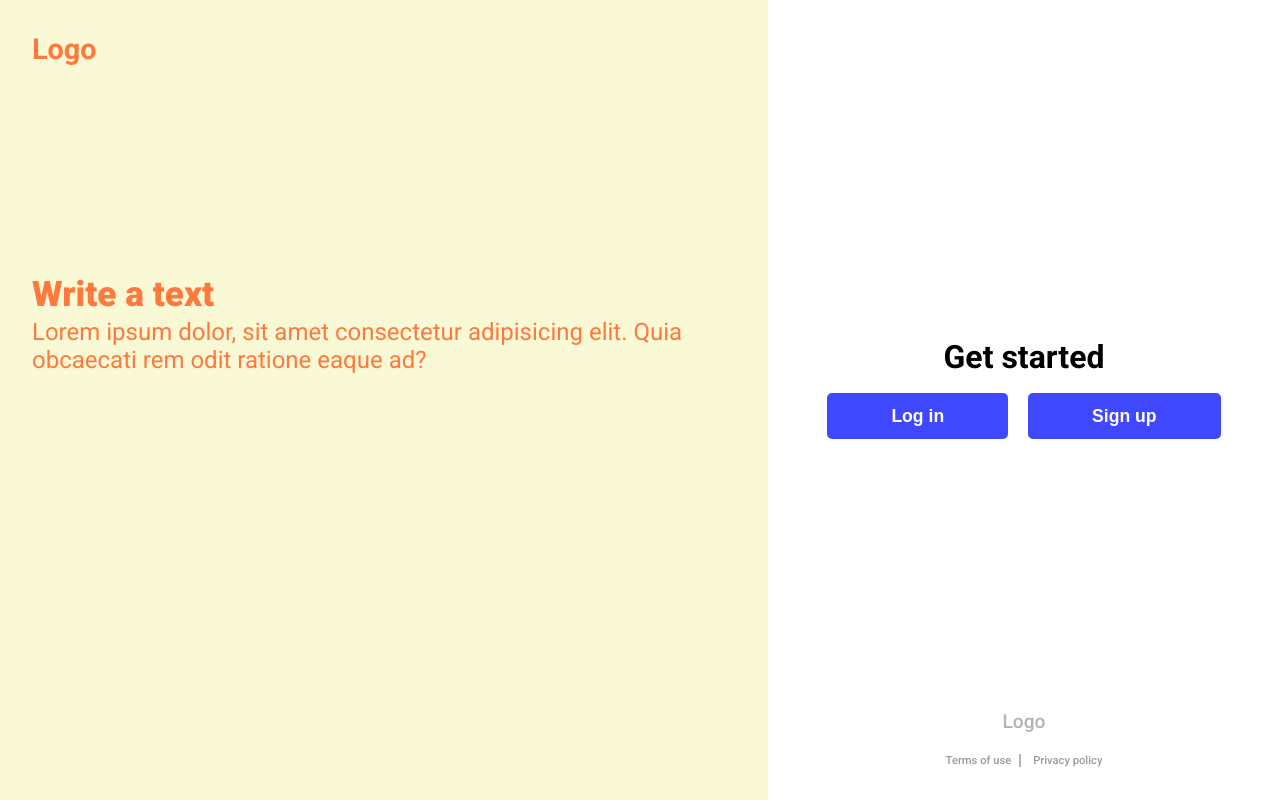
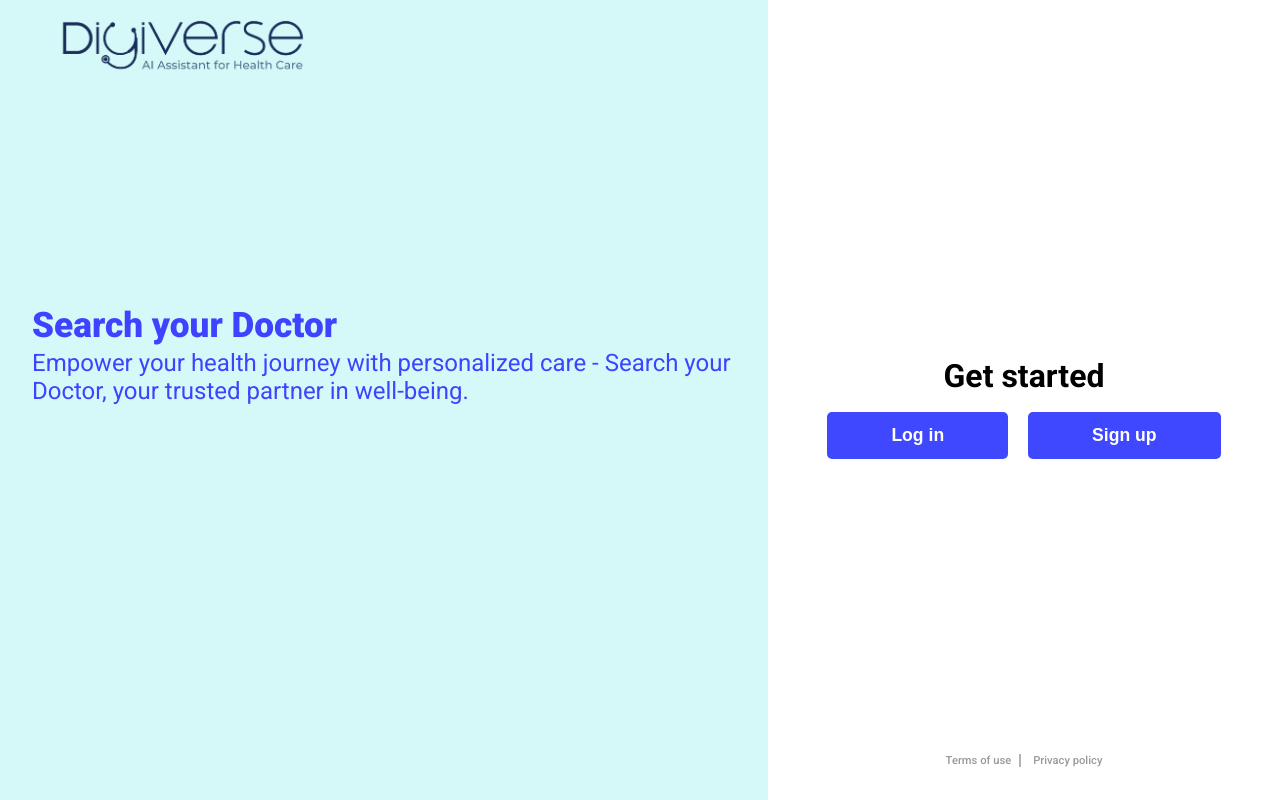
Before and after one commit to Manir96/CURD_Operation, a Django app: page / in a window 1280 px wide. Run offline with Django 4.2, Linux system fonts and the light colour scheme; parts of the project's set-up code (start-up, migrations or seed data) failed here and were passed over; some libraries are stand-ins or nearby versions.

Commit message:
desing issue fixed

```diff
--- a/From_Doccure/static/assets/js/predict.js
+++ b/From_Doccure/static/assets/js/predict.js
@@ -1,5 +1,9 @@
 $(document).ready(function () {
     sym_array = []
+    $('.select2').select2({
+        theme: 'bootstrap4', // Use the Bootstrap 4 theme
+        width: '100%',       // Set the width of the select box
+    });
 
     $('select').each(function (i) {
         t = $(this)
--- a/From_Doccure/static/assets/user/css/style.css
+++ b/From_Doccure/static/assets/user/css/style.css
@@ -27,7 +27,7 @@ body{
 
 /* content left home page */
 .content_main .content_left{
-    background: #f9f9d5;
+    background: #d5f9f8;
     width: 60%;
     height: 100vh;
     padding: 2rem;
@@ -38,19 +38,19 @@ body{
 .content_left .left_header a{
     font-size: 1.8rem;
     font-weight: 700;
-    color: #ff793f;
+    color: #3f43ff;
     text-decoration: none;
 }
 .left_body_inner .slider_title{
     font-size: 2.2rem;
     font-weight: 900;
-    color: #ff793f;
+    color: #3f43ff;
     line-height: 3rem;
 }
 .left_body_inner .slider_content{
     font-size: 1.5rem;
     font-weight: 400;
-    color: #ff793f;
+    color: #3f43ff;
 }
 
 
@@ -128,13 +128,13 @@ body{
     color: #000000;
 }
 .signup_main .logo img{
-    width: 50px;
-    height: 50px;
+    width: 300px;
+    /* height: 50px; */
     border-radius: 50%;
-    display: none;
+    /* display: none; */
 }
 .signup_main .logo{
-    margin-bottom: 5rem;
+    margin-bottom: .5rem;
 }
 .signup_main{
     width: 100%;
@@ -150,8 +150,8 @@ body{
 .signup_form form input{
     width: 100%;
     padding: 1rem;
-    outline-color: #0E9272;
-    border: 1px solid #1fa483;
+    outline-color: #221fa4;
+    border: 1px solid #221fa4;
     border-radius: 5px;
     margin-bottom: 1.2rem;
 }
@@ -167,7 +167,7 @@ body{
     margin-bottom: 1rem;
 }
 .signup_form form button{
-    background: #1fa483;
+    background: #221fa4;
     border: 0;
     outline: 0;
     color: #FFFFFF;
@@ -185,7 +185,7 @@ body{
 }
 .signup_main a{
     text-decoration: none;
-    color: #1fa483;
+    color: #221fa4;
 }
 .signup_form .under_from{
     font-size: 1rem;
--- a/From_Doccure/static/assets/user/js/script.js
+++ b/From_Doccure/static/assets/user/js/script.js
@@ -13,11 +13,11 @@ setInterval(() => {
   } else {
     curentElement.nextElementSibling.classList.add("current");
   }
-  //Typing Anomation
-  new TypeIt(curentElement.children[1], {
-    strings: [curentElement.children[1].innerHTML],
-    speed: 50,
-    waitUntilVisible: true,
-  }).go();
+  // //Typing Anomation
+  // new TypeIt(curentElement.children[1], {
+  //   strings: [curentElement.children[1].innerHTML],
+  //   speed: 50,
+  //   waitUntilVisible: true,
+  // }).go();
 
 }, 5000);
--- a/From_Doccure/templates/form/Prediction/prediction.html
+++ b/From_Doccure/templates/form/Prediction/prediction.html
@@ -13,8 +13,7 @@
 					<!-- /Page Header -->
 
 					<div class="row">
-						<div class="col-lg-12">
-							<div class="card">
+						<div class="col-lg-12 ">
 								<div class="card-header">
 									<h4 class="card-title">Prediction Name Inputs</h4>
 								</div>
@@ -32,7 +31,7 @@
                                         {% csrf_token %}
                                         <div class="form-group form_group1">
                                             <label for="exampleSelectGender">Select Prediction1</label>
-                                              <select class="form-control select_box select_box1" id="exampleSelectGender" name="prediction1">
+                                              <select class="form-control select_box select_box1 select2" id="exampleSelectGender" name="prediction1" data-live-search="true">
                                                 <option>Select Symptom1</option>
                                                 {% for data_prediction in symptom_data1 %}
                                                 <option value="{{ data_prediction.id }}">{{ data_prediction }}</option>
--- a/From_Doccure/templates/user/index.html
+++ b/From_Doccure/templates/user/index.html
@@ -27,21 +27,21 @@
                 <!-- Left side content -->
                 <div class="content_left">
                     <div class="left_header">
-                        <a href="#">Logo</a>
+                        <a href="#"><img src="{% static 'assets/img/logo1.png' %}" alt="Logo" style="width: 300px;  margin-top: -50px;"></a>
                     </div>
                     <div class="left_body">
                         <div class="left_slider_main">
                             <div class="left_body_inner current">
-                                <h2 class="slider_title">Write a text</h2>
-                                <p class="slider_content">Lorem ipsum dolor, sit amet consectetur adipisicing elit. Quia obcaecati rem odit ratione eaque ad?</p>
+                                <h2 class="slider_title">Search your Doctor</h2>
+                                <p class="slider_content">Empower your health journey with personalized care - Search your Doctor, your trusted partner in well-being.</p>
                             </div>
                             <div class="left_body_inner">
-                                <h2 class="slider_title">Help me pick</h2>
-                                <p class="slider_content">, sit amet consectetur adipisicing elit. Quia obcaecati rem odit ratione eaque ad?</p>
+                                <h2 class="slider_title">Let's check our department recommendation system</h2>
+                                <p class="slider_content">Navigating healthcare excellence – Discover specialized care tailored to your needs in our hospital departments.</p>
                             </div>
                             <div class="left_body_inner">
-                                <h2 class="slider_title">Draft an email</h2>
-                                <p class="slider_content">Lorem ipsum dolor, sit amet consectetur adipisicing elit. Quia obcaecati rem odit ratione eaque ad?</p>
+                                <h2 class="slider_title">Let's Search the nearest hospital and save you valuable money</h2>
+                                <p class="slider_content">Find the closest hospital effortlessly and save on healthcare costs - Let's search for the nearest hospital and protect your wallet and well-being.</p>
                             </div>
                         </div>
                     </div>
@@ -63,9 +63,9 @@
 
                     <!-- Footer -->
                     <div class="right_footer">
-                        <div class="footer_logo">
-                            <a href="#">Logo</a>
-                        </div>
+                        <!-- <div class="footer_logo">
+                            <a href="#"><img src="{% static 'assets/img/logo1.png' %}" alt="Logo" style="width: 100px;  margin-top: -50px;"></a>
+                        </div> -->
                         <div class="footer_content">
                             <a href="#">Terms of use</a>
                             <a href="#">Privacy policy</a>
--- a/From_Doccure/templates/user/signup.html
+++ b/From_Doccure/templates/user/signup.html
@@ -21,12 +21,11 @@
         <div class="container">
             <div class="signup_main">
                <div class="logo">
-                <img src="" alt="Logo">
-                <h2 class="signup_logo">Logo</h2>
+                <img src="{% static 'assets/img/logo1.png' %}">
                </div>
                <div class="signup_form">
                 <h2 class="signup_title">Create your account</h2>
-                <p class="signup_subtitle">Note that phone verification may be required for signup. Your number will only be used to verify your identity for security purposes.</p>
+                <p class="signup_subtitle">Note that email and phone verification may be required for signup. Your email and number will only be used to verify your identity for security purposes.</p>
                 <form action="#">
                     <label for="name">Full Name</label>
                     <input type="text" name="name" id="name" placeholder="Enter Your name">
```
Also changed, not shown: From_Doccure/templates/common_code/base_code.html (+8 -4 lines), From_Doccure/templates/user/login.html (+4 -4 lines), From_Doccure/static/assets/img/logo1.png (added), 1 other file.
